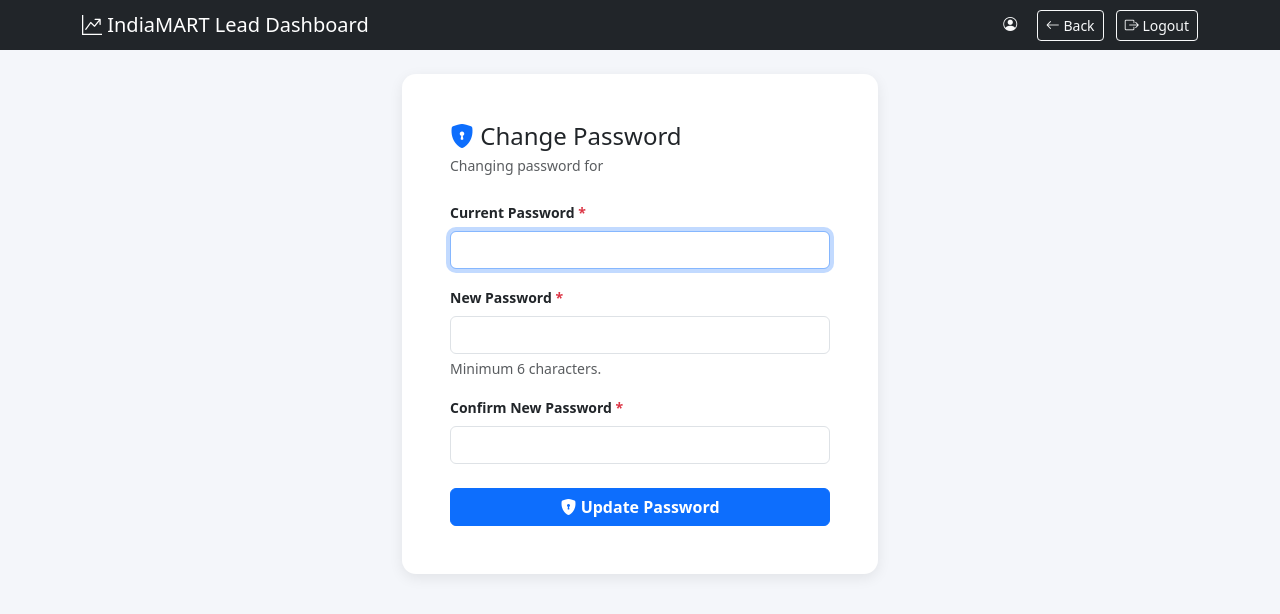
After one commit to deodap8001/indiamart-leads-dashboard, a FastAPI app: template templates/change_password.html in a window 1280 px wide. The commit adds this page. Shown: the top 614 px of the page. Run offline with FastAPI, Linux system fonts and the light colour scheme; the template is opened without the code that fills it, so the values that code supplies are empty.

Commit message:
Add MySQL-backed login system with admin user management
- SSH tunnel to AWS RDS MariaDB
- User registration (first user = admin, then admin-only)
- Login/logout with bcrypt password hashing
- Session cookies via Starlette SessionMiddleware
- Change password page
- All dashboard routes protected
- New deps: SQLAlchemy, PyMySQL, bcrypt, sshtunnel, paramiko

```diff
--- a/main.py
+++ b/main.py
@@ -1,20 +1,245 @@
 import csv
 import io
+import os
 import re
 from collections import Counter
+from contextlib import asynccontextmanager
 from datetime import datetime, timedelta
 from pathlib import Path
 
-from fastapi import FastAPI, Request
+from dotenv import load_dotenv
+from fastapi import Depends, FastAPI, Form, Request
 from fastapi.responses import RedirectResponse, StreamingResponse
 from fastapi.templating import Jinja2Templates
+from sqlalchemy.orm import Session
+from starlette.middleware.sessions import SessionMiddleware
 
+from auth import any_users_exist, get_current_user, hash_password, login_user, logout_user, verify_password
+from database import get_db, start_tunnel_and_engine, stop_tunnel
 from indiamart_client import fetch_leads, parse_query_time
+from models import User
+
+load_dotenv()
 
 BASE_DIR = Path(__file__).parent
 templates = Jinja2Templates(directory=str(BASE_DIR / "templates"))
 
-app = FastAPI(title="IndiaMART Lead Dashboard")
+SECRET_KEY = os.getenv("SECRET_KEY", "dev-only-change-me")
+
+
+@asynccontextmanager
+async def lifespan(app: FastAPI):
+    start_tunnel_and_engine()
+    yield
+    stop_tunnel()
+
+
+app = FastAPI(title="IndiaMART Lead Dashboard", lifespan=lifespan)
+app.add_middleware(SessionMiddleware, secret_key=SECRET_KEY, max_age=60 * 60 * 24 * 7)
+
+
+def require_login(request: Request, db: Session = Depends(get_db)) -> User:
+    user = get_current_user(request, db)
+    if user is None:
+        raise RedirectException("/login")
+    return user
+
+
+def require_admin(request: Request, db: Session = Depends(get_db)) -> User:
+    user = get_current_user(request, db)
+    if user is None:
+        raise RedirectException("/login")
+    if not user.is_admin:
+        raise RedirectException("/")
+    return user
+
+
+class RedirectException(Exception):
+    def __init__(self, url: str):
+        self.url = url
+
+
+@app.exception_handler(RedirectException)
+async def redirect_exception_handler(request: Request, exc: RedirectException):
+    return RedirectResponse(url=exc.url, status_code=303)
+
+
+# --------------------------- AUTH ROUTES ---------------------------
+
+
+@app.get("/login")
+def login_form(request: Request, db: Session = Depends(get_db)):
+    if get_current_user(request, db):
+        return RedirectResponse("/", status_code=303)
+
+    first_setup = not any_users_exist(db)
+    if first_setup:
+        return RedirectResponse("/register", status_code=303)
+
+    return templates.TemplateResponse("login.html", {"request": request, "first_setup": False})
+
+
+@app.post("/login")
+def login_submit(
+    request: Request,
+    username: str = Form(...),
+    password: str = Form(...),
+    db: Session = Depends(get_db),
+):
+    user = db.query(User).filter(User.username == username.strip()).first()
+    if user is None or not verify_password(password, user.password_hash):
+        return templates.TemplateResponse(
+            "login.html",
+            {"request": request, "error": "Invalid username or password", "username": username},
+            status_code=400,
+        )
+
+    login_user(request, user)
+    return RedirectResponse("/", status_code=303)
+
+
+@app.get("/logout")
+def logout(request: Request):
+    logout_user(request)
+    return RedirectResponse("/login", status_code=303)
+
+
+@app.get("/change-password")
+def change_password_form(request: Request, db: Session = Depends(get_db)):
+    current_user = get_current_user(request, db)
+    if current_user is None:
+        return RedirectResponse("/login", status_code=303)
+    return templates.TemplateResponse(
+        "change_password.html",
+        {"request": request, "current_user": current_user},
+    )
+
+
+@app.post("/change-password")
+def change_password_submit(
+    request: Request,
+    current_password: str = Form(...),
+    new_password: str = Form(...),
+    new_password_confirm: str = Form(...),
+    db: Session = Depends(get_db),
+):
+    current_user = get_current_user(request, db)
+    if current_user is None:
+        return RedirectResponse("/login", status_code=303)
+
+    def render(error: str | None = None, success: str | None = None, status_code: int = 200):
+        return templates.TemplateResponse(
+            "change_password.html",
+            {"request": request, "current_user": current_user, "error": error, "success": success},
+            status_code=status_code,
+        )
+
+    if not verify_password(current_password, current_user.password_hash):
+        return render(error="Current password is incorrect.", status_code=400)
+
+    if len(new_password) < 6:
+        return render(error="New password must be at least 6 characters.", status_code=400)
+
+    if new_password != new_password_confirm:
+        return render(error="New password and confirmation do not match.", status_code=400)
+
+    if verify_password(new_password, current_user.password_hash):
+        return render(error="New password must be different from the current password.", status_code=400)
+
+    current_user.password_hash = hash_password(new_password)
+    db.commit()
+
+    return render(success="Password updated successfully.")
+
+
+@app.get("/register")
+def register_form(request: Request, db: Session = Depends(get_db)):
+    first_setup = not any_users_exist(db)
+    current_user = get_current_user(request, db)
+
+    if not first_setup:
+        if current_user is None:
+            return RedirectResponse("/login", status_code=303)
+        if not current_user.is_admin:
+            return RedirectResponse("/", status_code=303)
+
+    return templates.TemplateResponse(
+        "register.html",
+        {"request": request, "first_setup": first_setup, "current_user": current_user},
+    )
+
+
+@app.post("/register")
+def register_submit(
+    request: Request,
+    username: str = Form(...),
+    full_name: str = Form(""),
+    password: str = Form(...),
+    password_confirm: str = Form(...),
+    is_admin: str = Form(""),
+    db: Session = Depends(get_db),
+):
+    first_setup = not any_users_exist(db)
+    current_user = get_current_user(request, db)
+
+    if not first_setup:
+        if current_user is None:
+            return RedirectResponse("/login", status_code=303)
+        if not current_user.is_admin:
+            return RedirectResponse("/", status_code=303)
+
+    def render_error(msg: str):
+        return templates.TemplateResponse(
+            "register.html",
+            {
+                "request": request,
+                "first_setup": first_setup,
+                "current_user": current_user,
+                "error": msg,
+                "form_username": username,
+                "form_full_name": full_name,
+            },
+            status_code=400,
+        )
+
+    username_clean = username.strip()
+    if len(username_clean) < 3:
+        return render_error("Username must be at least 3 characters.")
+    if password != password_confirm:
+        return render_error("Passwords do not match.")
+    if len(password) < 6:
+        return render_error("Password must be at least 6 characters.")
+
+    existing = db.query(User).filter(User.username == username_clean).first()
+    if existing:
+        return render_error(f"Username '{username_clean}' is already taken.")
+
+    new_user = User(
+        username=username_clean,
+        password_hash=hash_password(password),
+        full_name=full_name.strip() or None,
+        is_admin=first_setup or is_admin == "1",
+        created_by_id=current_user.id if current_user else None,
+    )
+    db.add(new_user)
+    db.commit()
+
+    if first_setup:
+        login_user(request, new_user)
+        return RedirectResponse("/", status_code=303)
+
+    return templates.TemplateResponse(
+        "register.html",
+        {
+            "request": request,
+            "first_setup": False,
+            "current_user": current_user,
+            "success": f"User '{new_user.username}' created successfully.",
+        },
+    )
+
+
+# --------------------------- DASHBOARD LOGIC ---------------------------
 
 
 def classify_status(query_time_str: str, today: datetime) -> str:
@@ -209,8 +434,24 @@ def build_city_breakdown(leads: list[dict], top_n: int | None = None) -> list[di
     return [{"city": c, "count": n} for c, n in top]
 
 
+# --------------------------- DASHBOARD ROUTES ---------------------------
+
+
 @app.get("/")
-def dashboard(request: Request, mode: str = "today", date: str | None = None, start: str | None = None, end: str | None = None):
+def dashboard(
+    request: Request,
+    mode: str = "today",
+    date: str | None = None,
+    start: str | None = None,
+    end: str | None = None,
+    db: Session = Depends(get_db),
+):
+    current_user = get_current_user(request, db)
+    if current_user is None:
+        if not any_users_exist(db):
+            return RedirectResponse("/register", status_code=303)
+        return RedirectResponse("/login", status_code=303)
+
     if mode not in ("today", "single", "range", "last7"):
         mode = "today"
 
@@ -272,6 +513,7 @@ def dashboard(request: Request, mode: str = "today", date: str | None = None, st
             "cooldown_remaining": result.get("cooldown_remaining", 0),
             "city_breakdown": city_breakdown,
             "hour_breakdown": hour_breakdown,
+            "current_user": current_user,
         },
     )
 
@@ -307,7 +549,17 @@ def clean_cell(value) -> str:
 
 
 @app.get("/export")
-def export_csv(mode: str = "today", date: str | None = None, start: str | None = None, end: str | None = None):
+def export_csv(
+    request: Request,
+    mode: str = "today",
+    date: str | None = None,
+    start: str | None = None,
+    end: str | None = None,
+    db: Session = Depends(get_db),
+):
+    if get_current_user(request, db) is None:
+        return RedirectResponse("/login", status_code=303)
+
     if mode not in ("today", "single", "range", "last7"):
         mode = "today"
 
@@ -348,7 +600,17 @@ def export_csv(mode: str = "today", date: str | None = None, start: str | None =
 
 
 @app.get("/sync")
-def sync(mode: str = "today", date: str | None = None, start: str | None = None, end: str | None = None):
+def sync(
+    request: Request,
+    mode: str = "today",
+    date: str | None = None,
+    start: str | None = None,
+    end: str | None = None,
+    db: Session = Depends(get_db),
+):
+    if get_current_user(request, db) is None:
+        return RedirectResponse("/login", status_code=303)
+
     start_dt, end_dt, _ = resolve_window(mode, date, start, end)
     now = datetime.now()
     last7_start = datetime(now.year, now.month, now.day) - timedelta(days=6)
@@ -377,4 +639,4 @@ if __name__ == "__main__":
     url = "http://127.0.0.1:8000"
     print(f"\nIndiaMART Lead Dashboard starting at {url}\n")
     webbrowser.open(url)
-    uvicorn.run("main:app", host="127.0.0.1", port=8000, reload=True)
+    uvicorn.run("main:app", host="127.0.0.1", port=8000, reload=False)
--- /dev/null
+++ b/templates/change_password.html
@@ -0,0 +1,86 @@
+<!DOCTYPE html>
+<html lang="en">
+<head>
+    <meta charset="UTF-8">
+    <title>Change Password — IndiaMART Lead Dashboard</title>
+    <meta name="viewport" content="width=device-width, initial-scale=1.0">
+    <link href="https://cdn.jsdelivr.net/npm/bootstrap@5.3.3/dist/css/bootstrap.min.css" rel="stylesheet">
+    <link href="https://cdn.jsdelivr.net/npm/bootstrap-icons@1.11.3/font/bootstrap-icons.css" rel="stylesheet">
+    <style>
+        body { background: #f4f6fa; }
+        .pwd-card { border-radius: 14px; border: none; box-shadow: 0 4px 14px rgba(0,0,0,0.08); }
+    </style>
+</head>
+<body>
+<nav class="navbar navbar-dark bg-dark mb-4">
+    <div class="container">
+        <a class="navbar-brand mb-0 h1 text-decoration-none" href="/">
+            <i class="bi bi-graph-up-arrow"></i> IndiaMART Lead Dashboard
+        </a>
+        <div>
+            <span class="text-light small me-3">
+                {% if current_user.is_admin %}
+                    <i class="bi bi-person-shield"></i>
+                {% else %}
+                    <i class="bi bi-person-circle"></i>
+                {% endif %}
+                {{ current_user.username }}
+            </span>
+            <a href="/" class="btn btn-sm btn-outline-light me-2">
+                <i class="bi bi-arrow-left"></i> Back
+            </a>
+            <a href="/logout" class="btn btn-sm btn-outline-light">
+                <i class="bi bi-box-arrow-right"></i> Logout
+            </a>
+        </div>
+    </div>
+</nav>
+
+<div class="container" style="max-width: 500px;">
+    <div class="card pwd-card">
+        <div class="card-body p-4 p-md-5">
+            <h4 class="mb-1">
+                <i class="bi bi-shield-lock-fill text-primary"></i> Change Password
+            </h4>
+            <p class="text-muted small mb-4">
+                Changing password for <strong>{{ current_user.username }}</strong>
+            </p>
+
+            {% if error %}
+            <div class="alert alert-danger py-2 small">
+                <i class="bi bi-exclamation-circle"></i> {{ error }}
+            </div>
+            {% endif %}
+
+            {% if success %}
+            <div class="alert alert-success py-2 small">
+                <i class="bi bi-check-circle"></i> {{ success }}
+            </div>
+            {% endif %}
+
+            <form method="post" action="/change-password">
+                <div class="mb-3">
+                    <label class="form-label small fw-semibold">Current Password <span class="text-danger">*</span></label>
+                    <input type="password" name="current_password" class="form-control" required autofocus autocomplete="current-password">
+                </div>
+
+                <div class="mb-3">
+                    <label class="form-label small fw-semibold">New Password <span class="text-danger">*</span></label>
+                    <input type="password" name="new_password" class="form-control" required minlength="6" autocomplete="new-password">
+                    <div class="form-text small">Minimum 6 characters.</div>
+                </div>
+
+                <div class="mb-4">
+                    <label class="form-label small fw-semibold">Confirm New Password <span class="text-danger">*</span></label>
+                    <input type="password" name="new_password_confirm" class="form-control" required minlength="6" autocomplete="new-password">
+                </div>
+
+                <button type="submit" class="btn btn-primary w-100 fw-semibold">
+                    <i class="bi bi-shield-lock-fill"></i> Update Password
+                </button>
+            </form>
+        </div>
+    </div>
+</div>
+</body>
+</html>
```
Also changed, not shown: auth.py (added, +37 -0 lines), database.py (added, +74 -0 lines), models.py (added, +19 -0 lines), requirements.txt (+8 -0 lines), templates/dashboard.html (+39 -2 lines), templates/login.html (added, +68 -0 lines), templates/register.html (added, +111 -0 lines), 2 other files.
